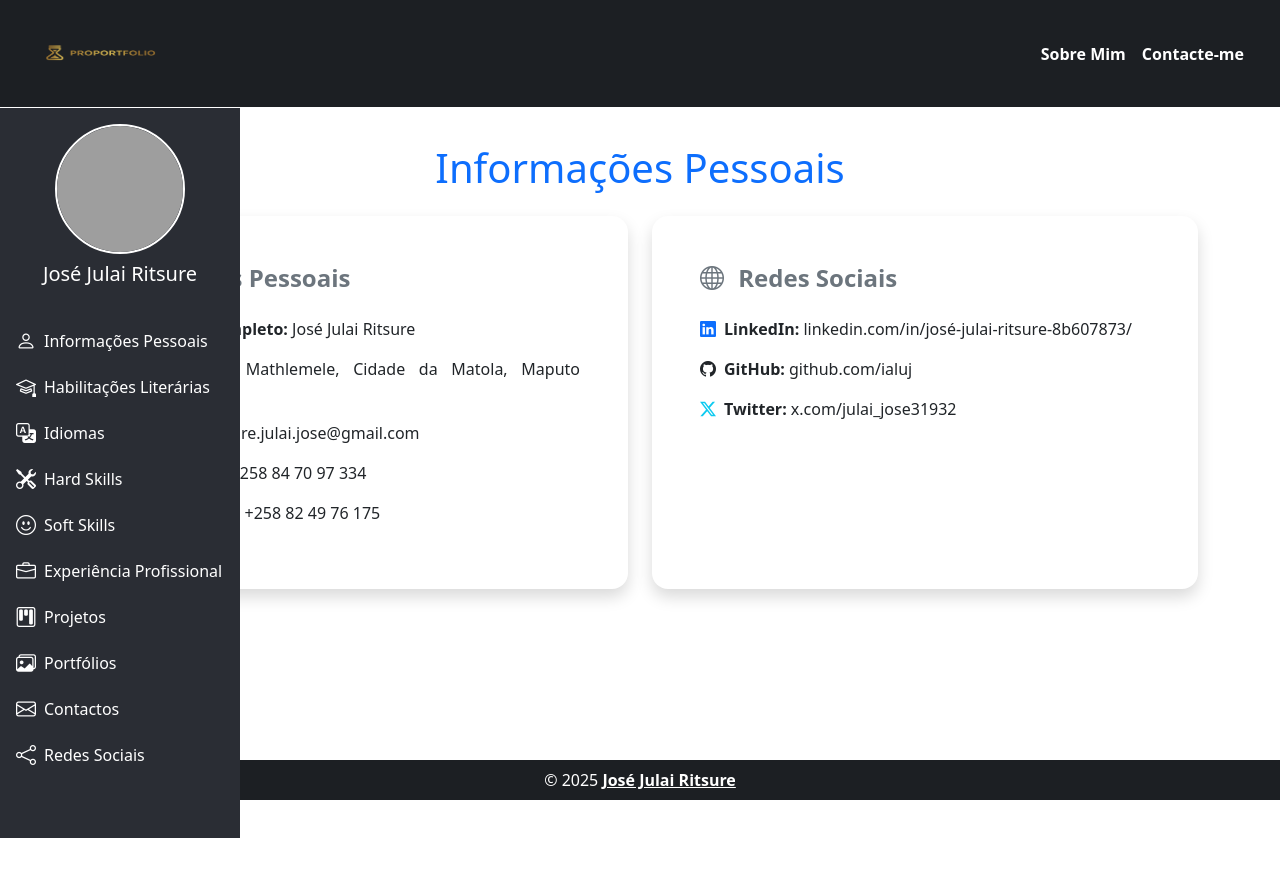
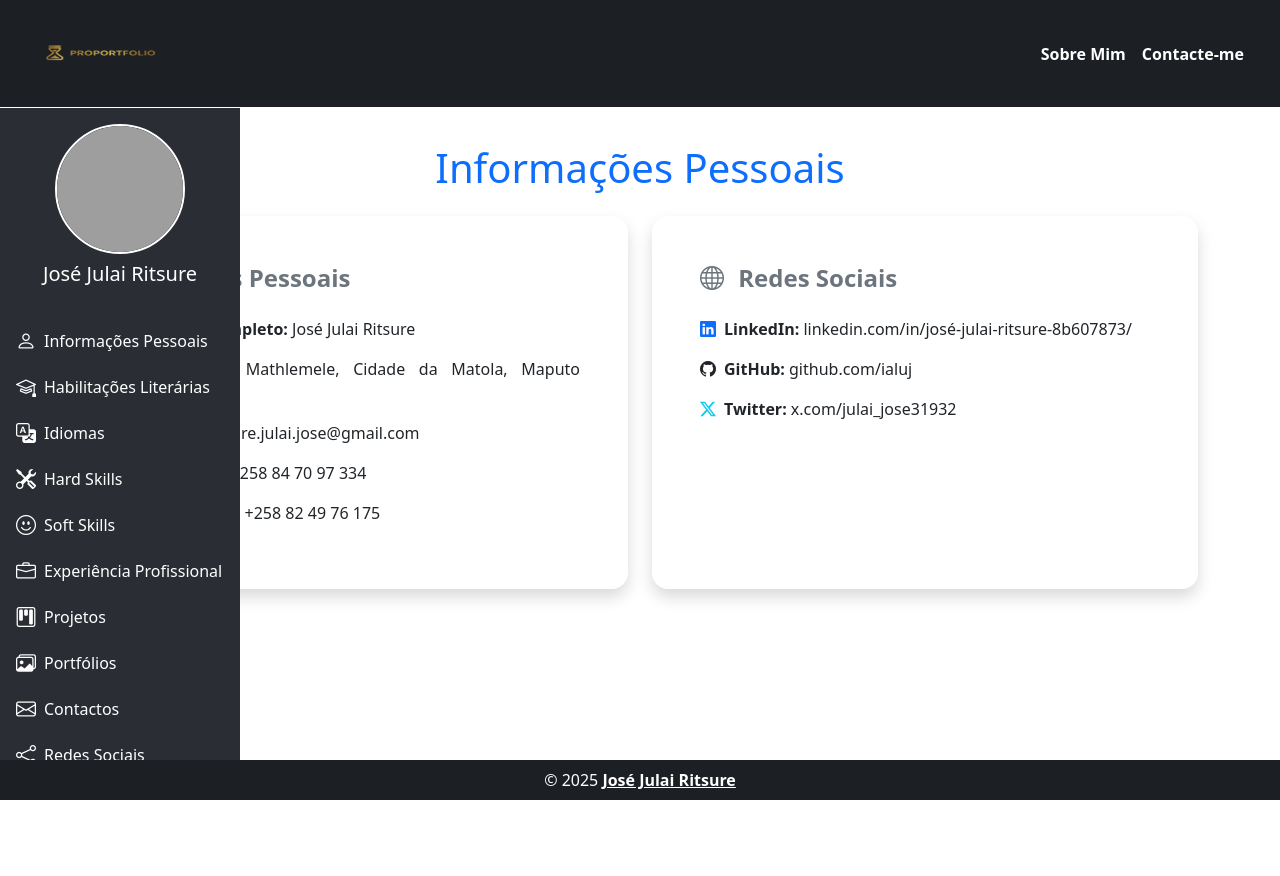
Before and after one commit to ialuj/my-portfolio-vue, a Vue app: page /#/info in a window 1280 px wide. Shown: the top 876 px of the page. Built offline with nearby package versions, Linux system fonts and the light colour scheme; grey boxes are pictures that could not be loaded; a small style sheet from the web is missing.

Commit message:
Actualizacao responsividade

```diff
--- a/src/assets/styles/SidebarMenu.css
+++ b/src/assets/styles/SidebarMenu.css
@@ -14,7 +14,7 @@
     top: 108px; /* altura do cabeçalho */
     left: 0;
     width: 240px;
-    height: calc(100vh - 70px) !important;
+    height: calc(100vh - 70px - 78px) !important;
     padding: 1rem;
     display: flex;
     flex-direction: column;
--- a/src/layouts/MainLayout.vue
+++ b/src/layouts/MainLayout.vue
@@ -3,7 +3,7 @@
     <!-- Cabeçalho -->
     <Header @toggle-sidebar="toggleSidebar" />
 
-    <div class="d-flex flex-grow-1">
+    <div class="d-flex flex-grow-1 flex-wrap">
       <!-- Menu Lateral -->
       <SidebarMenu
         :isVisible="showSidebar"
```
